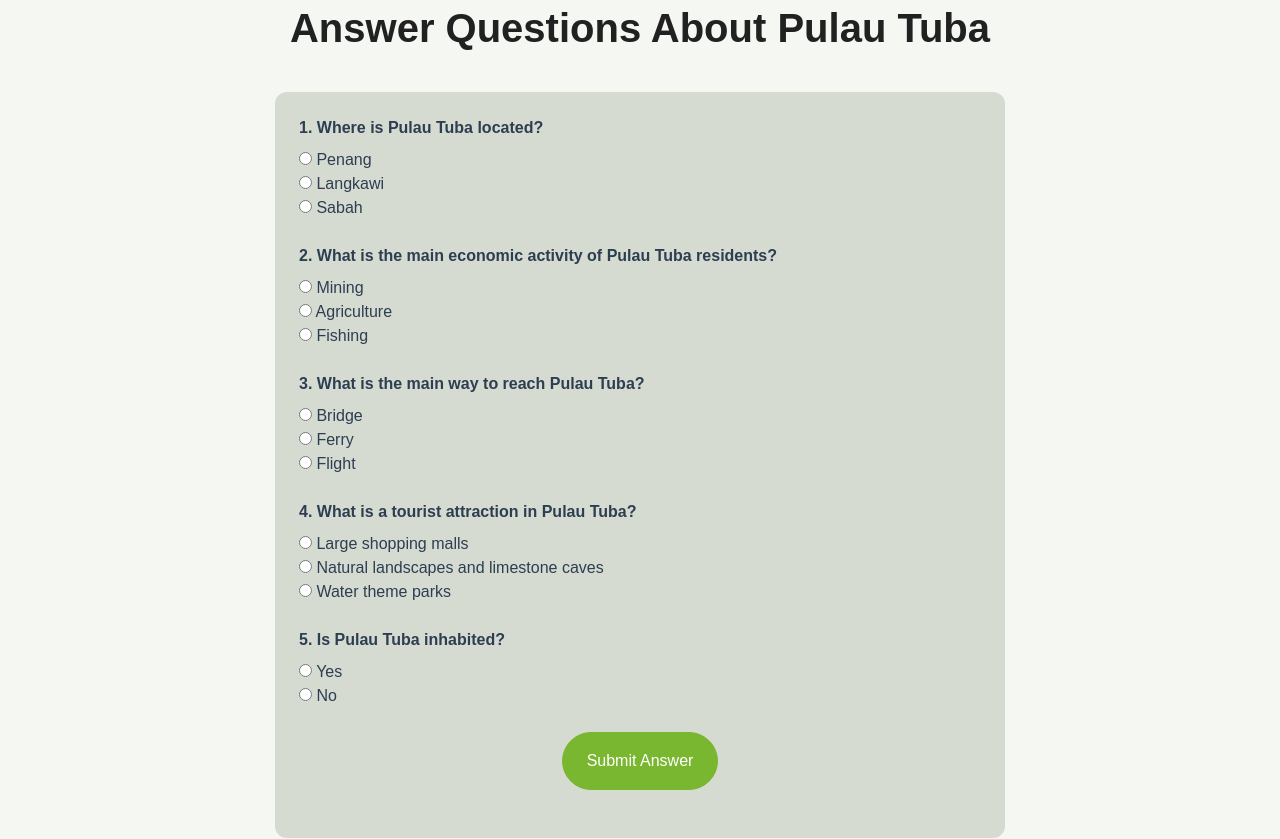
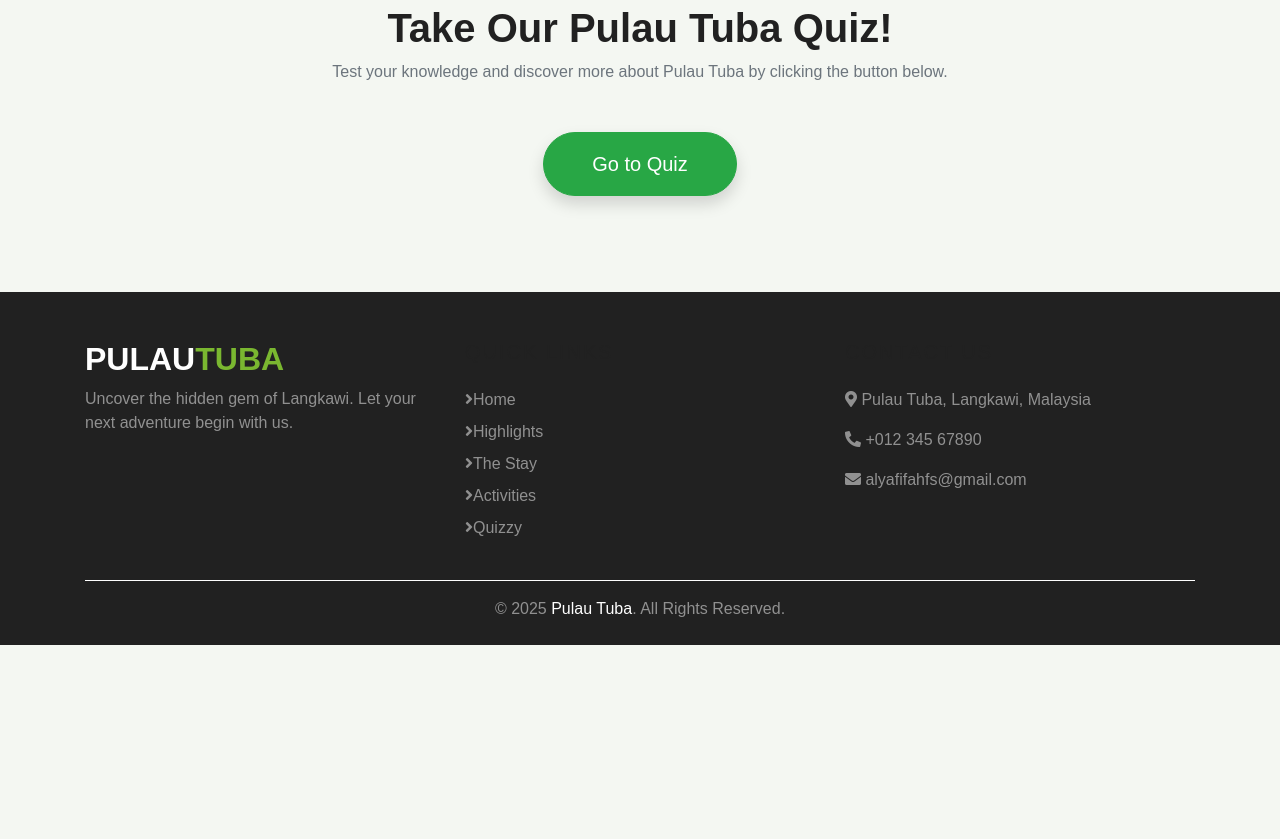
Before and after one commit to Alyafifahfs/Website-Pulau-Tuba, a plain HTML site: page quizzy.html in a window 1280 px wide. Shown: the part 617-1456 px from the top of the page. After the commit the page ends 1262 px from the top, so only its background shows below. Drawn offline with nearby package versions, Linux system fonts and the light colour scheme.

Commit message:
Update quizzy.html

```diff
--- a/quizzy.html
+++ b/quizzy.html
@@ -89,88 +89,19 @@
     <div class="container py-5">
         <div class="text-center mb-3 pb-3">
             <h6 class="text-primary text-uppercase" style="letter-spacing: 5px;">Quiz</h6>
-            <h1>Answer Questions About Pulau Tuba</h1>
+            <h1>Take Our Pulau Tuba Quiz!</h1>
+            <p class="text-muted">Test your knowledge and discover more about Pulau Tuba by clicking the button below.</p>
         </div>
         <div class="row justify-content-center">
-            <div class="col-lg-8">
-                <div class="p-4" style="background-color: rgba(95, 107, 80, 0.2); border-radius: 12px;">
-                    <form id="quizForm">
-                        <!-- Soalan 1 -->
-                        <div class="mb-4">
-                            <label><strong>1. Where is Pulau Tuba located?</strong></label><br>
-                            <input type="radio" name="q1" value="A"> Penang<br>
-                            <input type="radio" name="q1" value="B"> Langkawi <br>
-                            <input type="radio" name="q1" value="C"> Sabah<br>
-                        </div>
-
-                        <!-- Soalan 2 -->
-                        <div class="mb-4">
-                            <label><strong>2. What is the main economic activity of Pulau Tuba residents?</strong></label><br>
-                            <input type="radio" name="q2" value="A"> Mining<br>
-                            <input type="radio" name="q2" value="B"> Agriculture<br>
-                            <input type="radio" name="q2" value="C"> Fishing <br>
-                        </div>
-
-                        <!-- Soalan 3 -->
-                        <div class="mb-4">
-                            <label><strong>3. What is the main way to reach Pulau Tuba?</strong></label><br>
-                            <input type="radio" name="q3" value="A"> Bridge<br>
-                            <input type="radio" name="q3" value="B"> Ferry <br>
-                            <input type="radio" name="q3" value="C"> Flight<br>
-                        </div>
-
-                        <!-- Soalan 4 -->
-                        <div class="mb-4">
-                            <label><strong>4. What is a tourist attraction in Pulau Tuba?</strong></label><br>
-                            <input type="radio" name="q4" value="A"> Large shopping malls<br>
-                            <input type="radio" name="q4" value="B"> Natural landscapes and limestone caves <br>
-                            <input type="radio" name="q4" value="C"> Water theme parks<br>
-                        </div>
-
-                        <!-- Soalan 5 -->
-                        <div class="mb-4">
-                            <label><strong>5. Is Pulau Tuba inhabited?</strong></label><br>
-                            <input type="radio" name="q5" value="A"> Yes <br>
-                            <input type="radio" name="q5" value="B"> No<br>
-                        </div>
-
-                        <div class="text-center">
-                            <button type="button" class="btn btn-primary py-3 px-4 rounded-pill" onclick="checkAnswers()">Submit Answer</button>
-                        </div>
-                    </form>
-                    <div id="result" class="mt-4 text-center font-weight-bold"></div>
-                </div>
+            <div class="col-lg-6 text-center">
+                <a href="https://pulautubaquizzy.my.canva.site/" target="_blank" class="btn btn-success btn-lg px-5 py-3 rounded-pill shadow">
+                    Go to Quiz
+                </a>
             </div>
         </div>
     </div>
 </div>
 <!-- Kuiz Pulau Tuba End -->
-
-<script>
-function checkAnswers() {
-    const answers = {
-        q1: "B",
-        q2: "C",
-        q3: "B",
-        q4: "B",
-        q5: "A"
-    };
-
-    let score = 0;
-    let total = Object.keys(answers).length;
-
-    for (let key in answers) {
-        let selected = document.querySelector(`input[name="${key}"]:checked`);
-        if (selected && selected.value === answers[key]) {
-            score++;
-        }
-    }
-
-    let resultText = `You got ${score} out of ${total} marks.`;
-    document.getElementById("result").innerText = resultText;
-}
-</script>
-
 
 
     <!-- Footer Start -->
```
